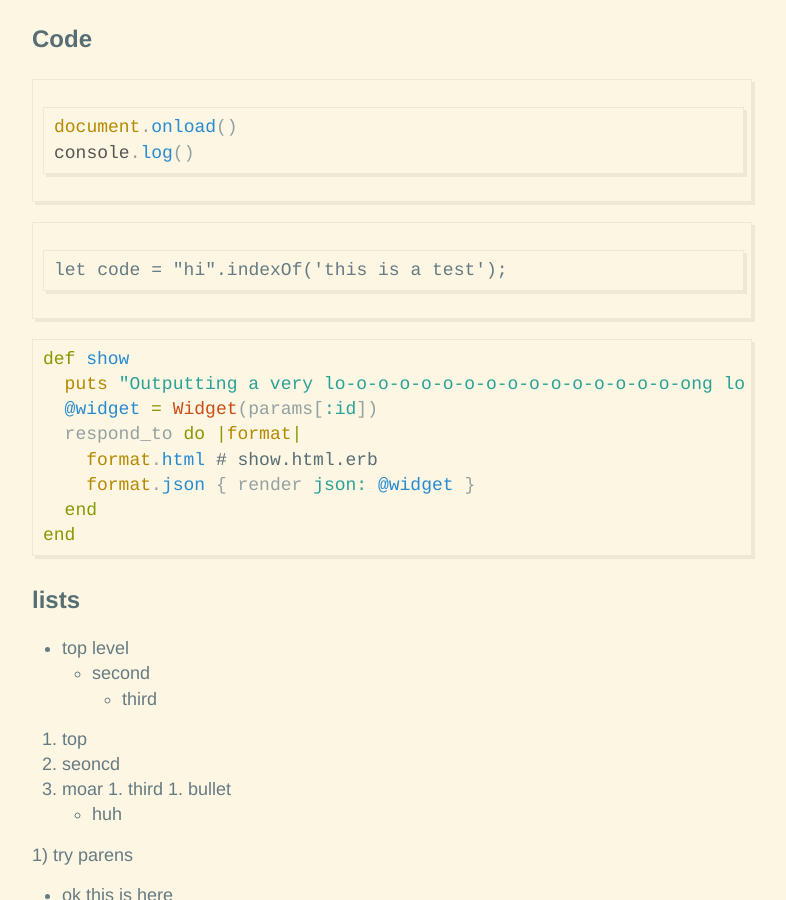
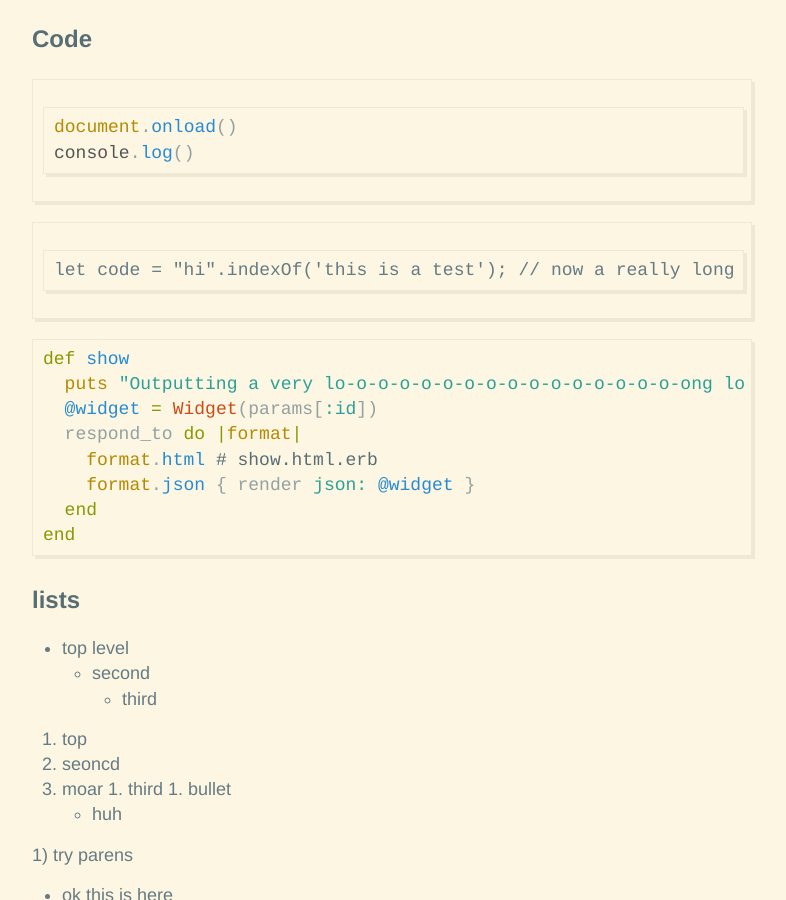
Before and after one commit to hencefarthing/hencefarthing.github.io, a Jekyll site: the page built from _posts/2018/03/2018-03-25-testtest.md, in a window 1280 px wide and 900 px high, scrolled down 323 px. Shown: the whole window, without its empty margins (248-1034 px from the left). Built offline with Jekyll 4.4.1, drawn with Linux system fonts in a browser that asks for light colours.

Commit message:
testing long comment

````diff
--- a/_posts/2018/03/2018-03-25-testtest.md
+++ b/_posts/2018/03/2018-03-25-testtest.md
@@ -14,7 +14,7 @@ document.onload()
 console.log()
 ```
 
-    let code = "hi".indexOf('this is a test');
+    let code = "hi".indexOf('this is a test'); // now a really long comment after to see what happens.
 
 {% highlight ruby linenos %}
 def show
````
